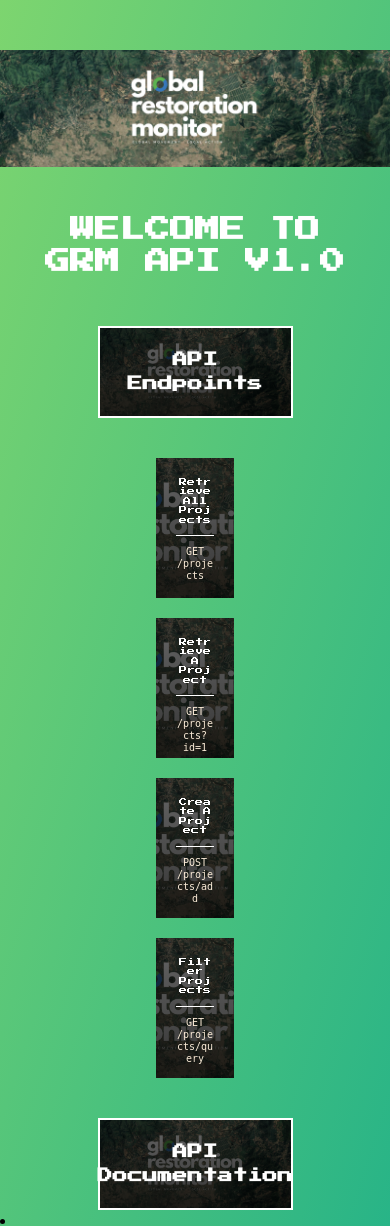
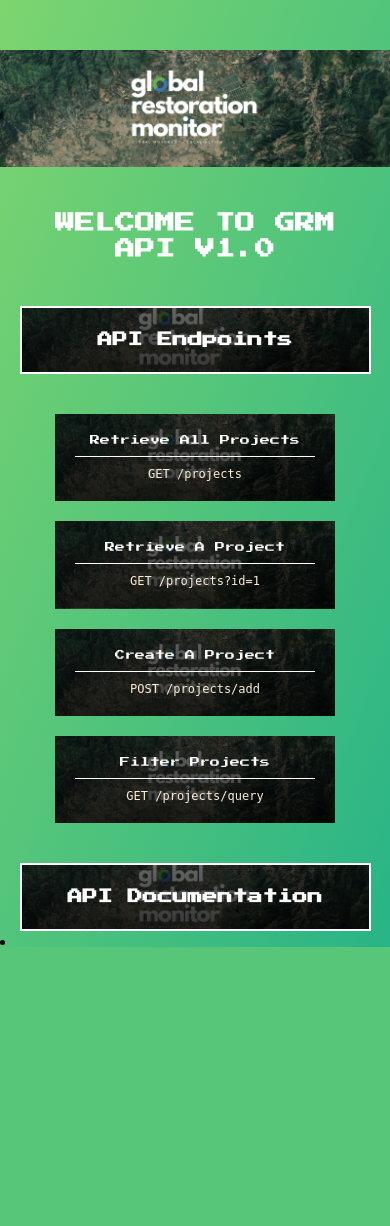
Before and after one commit to earlybird-dev/grm-api-v1, a Flask app: page / in a window 390 px wide. After the commit the page ends 947 px from the top, so only its background shows below. Run offline with Flask 2, Linux system fonts and the light colour scheme.

Commit message:
Update responsive design

```diff
--- a/static/style/style.css
+++ b/static/style/style.css
@@ -37,7 +37,12 @@ h2 {
   color: white;
   border: 5px solid white;
   text-transform: capitalize;
-    background: linear-gradient( 180.43deg, rgba(0, 0, 0, 0.6) 0%, rgba(0, 0, 0, 0.8) 100%), url(../static/images/GRM.png);
+  background: linear-gradient(
+      180.43deg,
+      rgba(0, 0, 0, 0.6) 0%,
+      rgba(0, 0, 0, 0.8) 100%
+    ),
+    url(../static/images/GRM.png);
   background-repeat: no-repeat;
   background-position: center;
   background-size: cover;
@@ -68,7 +73,12 @@ h2 {
   margin: 10px;
   text-align: center;
   color: white;
-    background: linear-gradient( 180.43deg, rgba(0, 0, 0, 0.6) 0%, rgba(0, 0, 0, 0.8) 100%), url(../static/images/GRM.png);
+  background: linear-gradient(
+      180.43deg,
+      rgba(0, 0, 0, 0.6) 0%,
+      rgba(0, 0, 0, 0.8) 100%
+    ),
+    url(../static/images/GRM.png);
   background-repeat: no-repeat;
   background-position: center;
   background-size: cover;
@@ -106,20 +116,26 @@ a:active {
 
 @media (max-width: 800px) {
   h1 {
-        font-size: 25px;
+    font-size: 20px;
   }
   h2 {
     display: flex;
     font-size: 15px;
     padding: 20px;
     border: 2px solid white;
+    width: 90%;
+  }
+
+  .endpoints {
+    width: 90%;
   }
   .endpoint-box {
-        font-size: 8px;
-        height: 140px;
+    font-size: 10px;
+    width: 80%;
+    height: min-content;
   }
   code {
-        font-size: 10px;
+    font-size: 12px;
   }
   img {
     width: 100%;
```
Lines whose indentation alone changed are shown as unchanged.
